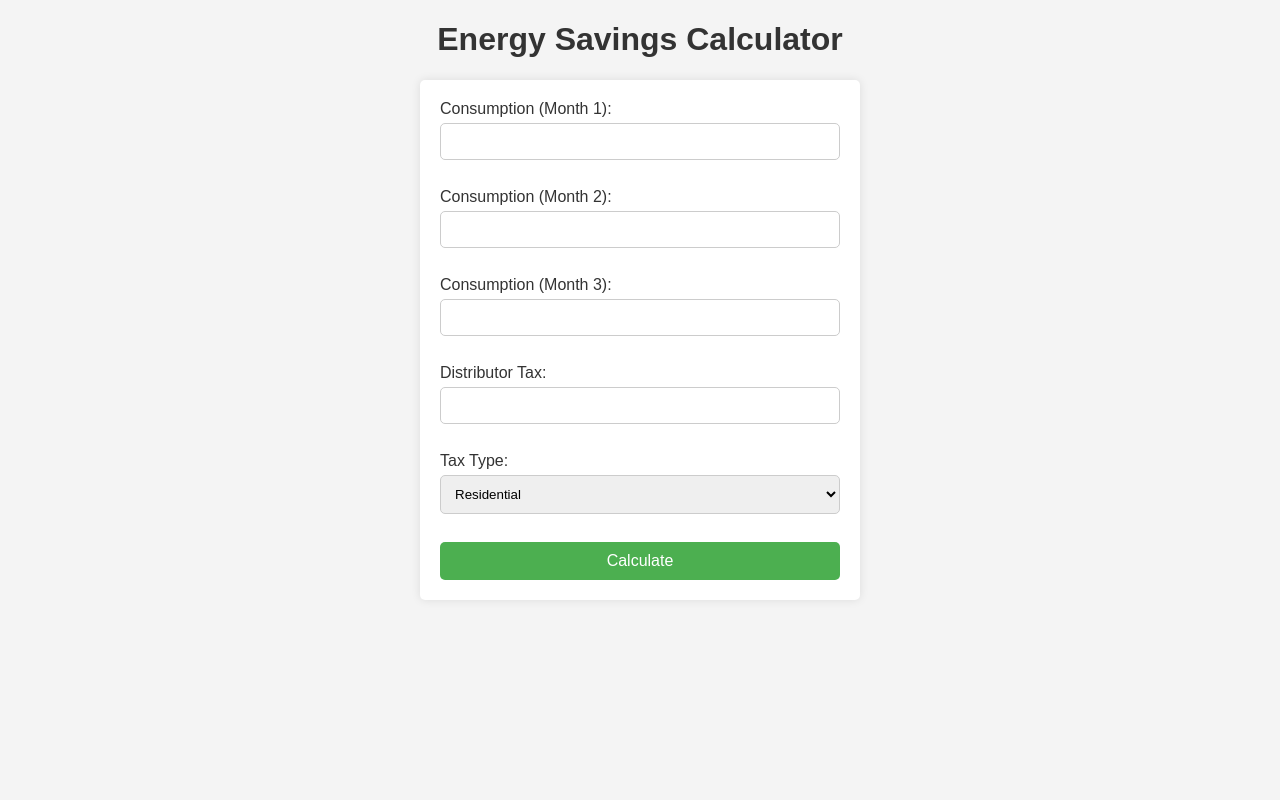
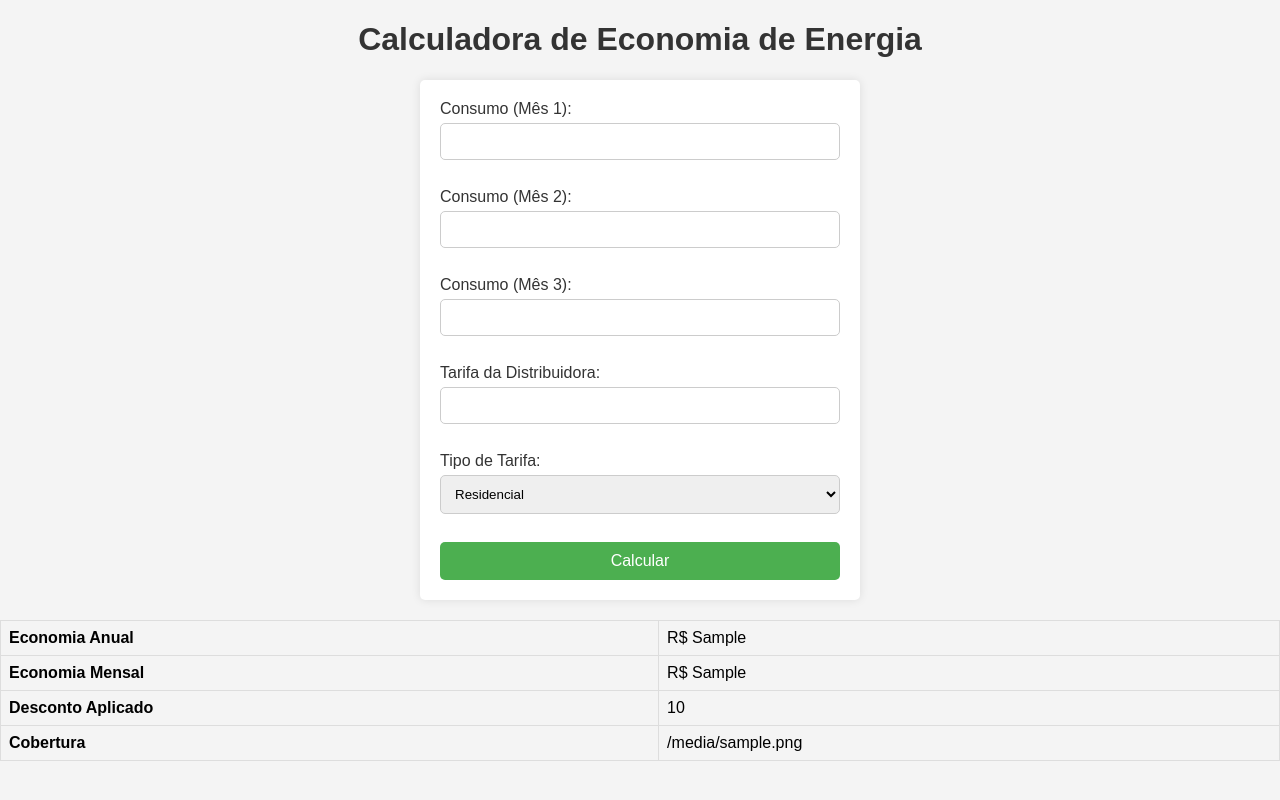
Before and after one commit to lRauane/test-estagio-dev-01-04-2024, a Django app: template calculator/templates/calculator/form.html in a window 1280 px wide. Run offline with Django 4.2, Linux system fonts and the light colour scheme; the template is opened without the code that fills it: most values are stand-ins (such as "Sample title", 1, 10 or a date in 2020).

Commit message:
FEAT: Implemented energy savings calculation form with Python backend integration and display of formatted results

```diff
--- a/calculator/models.py
+++ b/calculator/models.py
@@ -1,4 +1,5 @@
 from django.db import models
+
 
 class Consumer(models.Model):
     name = models.CharField("Nome do Consumidor", max_length=128)
@@ -15,6 +16,7 @@ class Consumer(models.Model):
     def __str__(self):
         return self.name
 
+
 class DiscountRule(models.Model):
     # Tipo de consumo
     CONSUMER_TYPES = (
@@ -30,7 +32,6 @@ class DiscountRule(models.Model):
         ('> 20.000 kWh', '> 20.000 kWh'),
     )
 
-
     consumption_range = models.CharField("Consumption Range", max_length=50, choices=CONSUMPTION_RANGE_CHOICES)
     consumer_type = models.CharField("Consumer Type", max_length=20, choices=CONSUMER_TYPES)
     cover_value = models.FloatField("Cover Value")
--- a/calculator/templates/calculator/form.html
+++ b/calculator/templates/calculator/form.html
@@ -4,7 +4,7 @@
     <meta charset="UTF-8">
     <meta http-equiv="X-UA-Compatible" content="IE=edge">
     <meta name="viewport" content="width=device-width, initial-scale=1.0">
-    <title>Calculator Form</title>
+    <title>Formulário do Calculadora de Economia de Energia</title>
     <style>
         body {
             font-family: Arial, sans-serif;
@@ -30,6 +30,7 @@
             color: #333;
         }
         input[type="number"],
+        input[type="text"],
         select {
             width: 100%;
             padding: 10px;
@@ -51,27 +52,55 @@
         input[type="submit"]:hover {
             background-color: #45a049;
         }
+        table {
+            width: 100%;
+            border-collapse: collapse;
+        }
+        th, td {
+            border: 1px solid #dddddd;
+            text-align: left;
+            padding: 8px;
+        }
     </style>
 </head>
 <body>
-    <h1>Energy Savings Calculator</h1>
-    <form action="{% url 'calculator_view' %}" method="post">
+    <h1>Calculadora de Economia de Energia</h1>
+    <form action="{% url 'form' %}" method="post">
         {% csrf_token %}
-        <label for="consumption1">Consumption (Month 1):</label>
+        <label for="consumption1">Consumo (Mês 1):</label>
         <input type="number" id="consumption1" name="consumption1"><br><br>
-        <label for="consumption2">Consumption (Month 2):</label>
+        <label for="consumption2">Consumo (Mês 2):</label>
         <input type="number" id="consumption2" name="consumption2"><br><br>
-        <label for="consumption3">Consumption (Month 3):</label>
+        <label for="consumption3">Consumo (Mês 3):</label>
         <input type="number" id="consumption3" name="consumption3"><br><br>
-        <label for="distributor_tax">Distributor Tax:</label>
-        <input type="number" id="distributor_tax" name="distributor_tax"><br><br>
-        <label for="tax_type">Tax Type:</label>
+        <label for="distributor_tax">Tarifa da Distribuidora:</label>
+        <input type="text" id="distributor_tax" name="distributor_tax"><br><br>
+        <label for="tax_type">Tipo de Tarifa:</label>
         <select id="tax_type" name="tax_type">
-            <option value="Residencial">Residential</option>
-            <option value="Comercial">Commercial</option>
+            <option value="Residencial">Residencial</option>
+            <option value="Comercial">Comercial</option>
             <option value="Industrial">Industrial</option>
         </select><br><br>
-        <input type="submit" value="Calculate">
+        <input type="submit" value="Calcular">
     </form>
+     <table>
+        <tr>
+            <th>Economia Anual</th>
+            <td>R$ {{ annual_savings }}</td>
+        </tr>
+        <tr>
+            <th>Economia Mensal</th>
+            <td>R$ {{ monthly_savings }}</td>
+        </tr>
+        <tr>
+            <th>Desconto Aplicado</th>
+            <td>{{ applied_discount }}</td>
+        </tr>
+        <tr>
+            <th>Cobertura</th>
+            <td>{{ coverage }}</td>
+        </tr>
+    </table>
+
 </body>
 </html>
--- a/calculator_python.py
+++ b/calculator_python.py
@@ -38,6 +38,7 @@ def calculator(consumption: list, distributor_tax: float, tax_type: str) -> tupl
     discount = applied_discount * coverage * average_consumption * distributor_tax
     annual_savings = discount * 12
     monthly_savings = discount
+
 
     return (
         round(annual_savings, 2),
--- a/core/urls.py
+++ b/core/urls.py
@@ -1,6 +1,7 @@
-from django.contrib import admin
+from calculator import views
 from django.urls import path
 
 urlpatterns = [
-    path("admin/", admin.site.urls),
+    path("", views.consumer_list, name="consumer"),
+    path("form", views.add_consumer, name="form")
 ]
```
Also changed, not shown: calculator/templates/calculator/list.html (+2 -28 lines), calculator/views.py (+24 -3 lines), db.sqlite3 (added).
